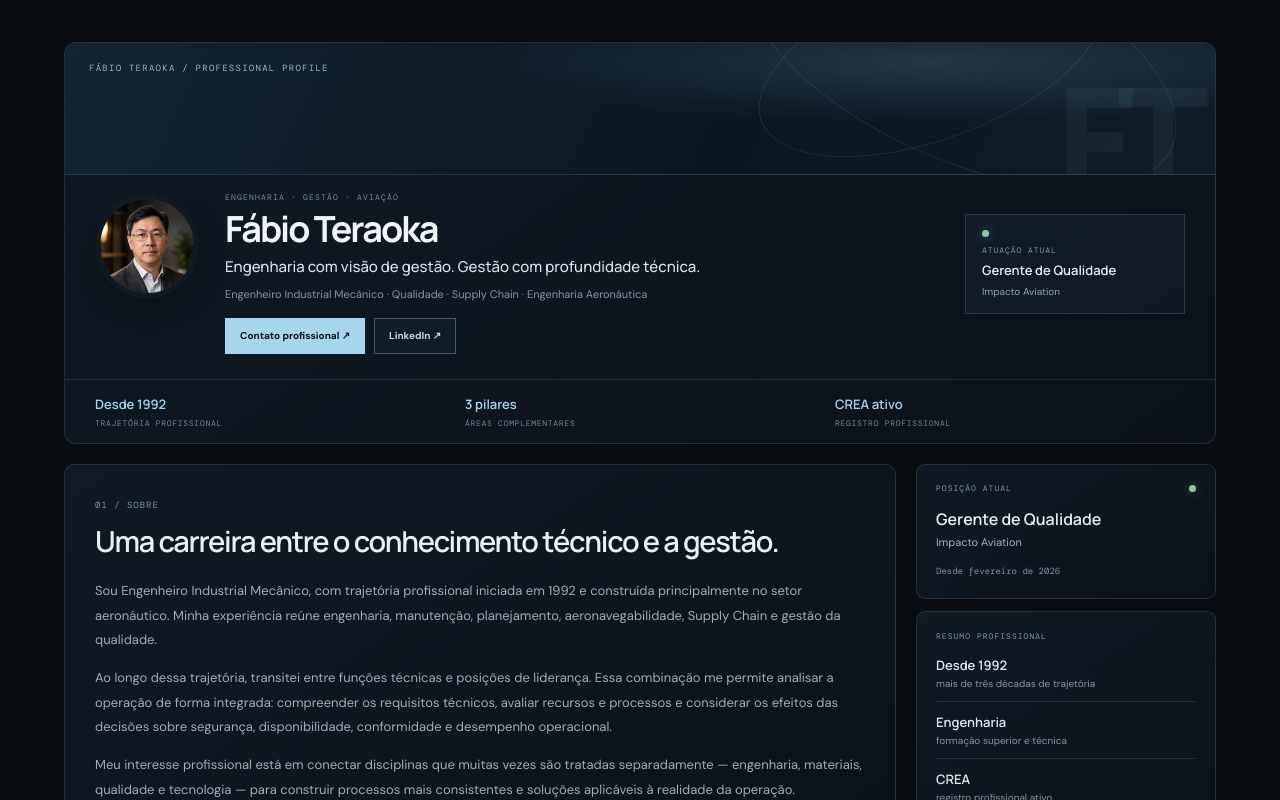
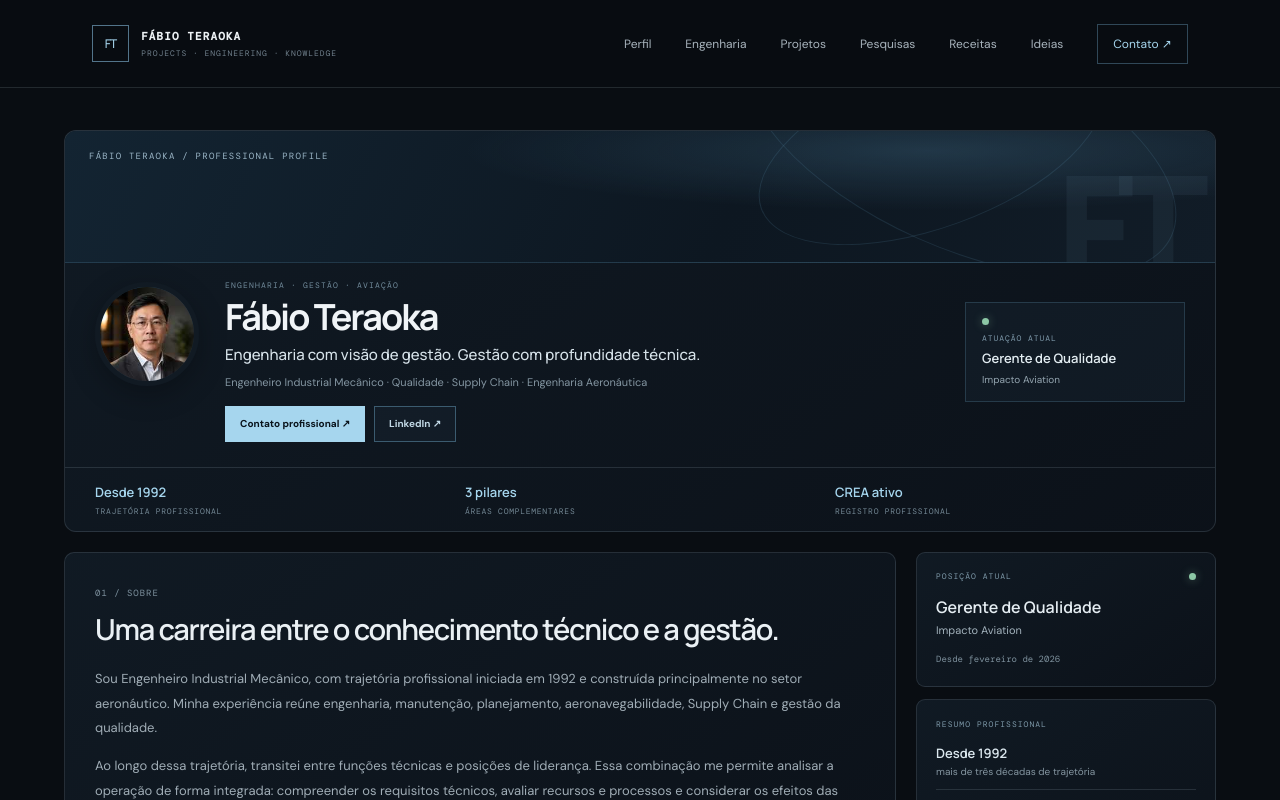
Before and after one commit to fabioteraoka/fabio-teraoka-site, a Next.js app: page /sobre in a window 1280 px wide. Shown: the top 800 px of the page. Built offline with nearby package versions, Linux system fonts and the light colour scheme.

Commit message:
Standardize internal portal page structure

```diff
--- a/app/sobre/page.tsx
+++ b/app/sobre/page.tsx
@@ -1,5 +1,6 @@
 import type { Metadata } from "next";
 import Link from "next/link";
+import { PortalChrome } from "../components/PortalChrome";
 
 export const metadata: Metadata = {
   title: "Perfil Profissional | Fábio Teraoka",
@@ -60,6 +61,7 @@ const competencies = [
 
 export default function About() {
   return (
+    <PortalChrome active="sobre">
     <main className="site-page profile-page">
       <section className="profile-shell">
         <header className="profile-hero-card">
@@ -236,5 +238,6 @@ export default function About() {
         <Link className="back-link" href="/">← Voltar ao início</Link>
       </section>
     </main>
+    </PortalChrome>
   );
 }
```
